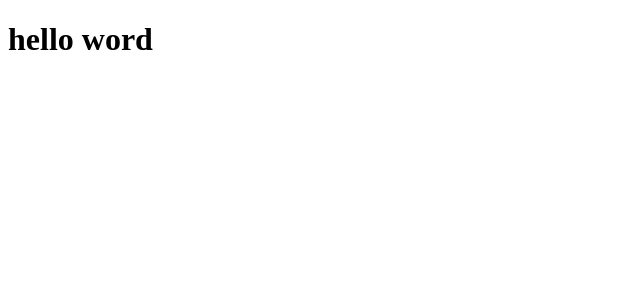
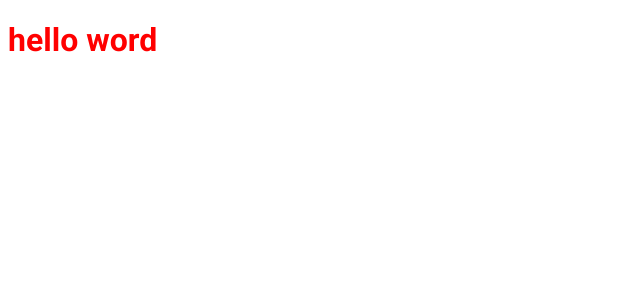
Before and after one commit to andersonzeroone/igNews, a Next.js app: page / in a window 1280 px wide. Shown: the top 300 px of the page, without its empty margins (0-640 px from the left). Built offline with nearby package versions, Linux system fonts and the light colour scheme.

Commit message:
add fonts external

```diff
--- a/package.json
+++ b/package.json
@@ -11,7 +11,8 @@
   "dependencies": {
     "next": "12.1.6",
     "react": "18.1.0",
-    "react-dom": "18.1.0"
+    "react-dom": "18.1.0",
+    "sass": "^1.52.1"
   },
   "devDependencies": {
     "@types/node": "^17.0.36",
--- /dev/null
+++ b/src/pages/_document.tsx
@@ -0,0 +1,20 @@
+import Document, { Html, Head, Main, NextScript } from "next/document";
+
+export default class MyDocument extends Document {
+  render() {
+    return (
+      <Html>
+        <Head>
+          <link rel="preconnect" href="https://fonts.googleapis.com" />
+          <link rel="preconnect" href="https://fonts.gstatic.com" crossOrigin />
+          <link href="https://fonts.googleapis.com/css2?family=Mulish:wght@400;500;600;700;800&family=Roboto:wght@400;700;900&display=swap" rel="stylesheet" />
+          <title>ig.news</title>
+        </Head>
+        <body>
+          <Main />
+          <NextScript />
+        </body>
+      </Html>
+    )
+  }
+}
--- a/src/pages/index.tsx
+++ b/src/pages/index.tsx
@@ -1,6 +1,8 @@
+
+import styles from '../styles/home.module.scss';
 
 export default function Home() {
   return (
-    <h1>hello word</h1>
+    <h1 className={styles.title}>hello word</h1>
   )
 }
--- /dev/null
+++ b/src/styles/home.module.scss
@@ -0,0 +1,4 @@
+.title {
+  color: red;
+  font-family: 'roboto';
+}
```
Also changed, not shown: .eslintrc.json, 1 other file (tests, documents, lock files or other folders).
